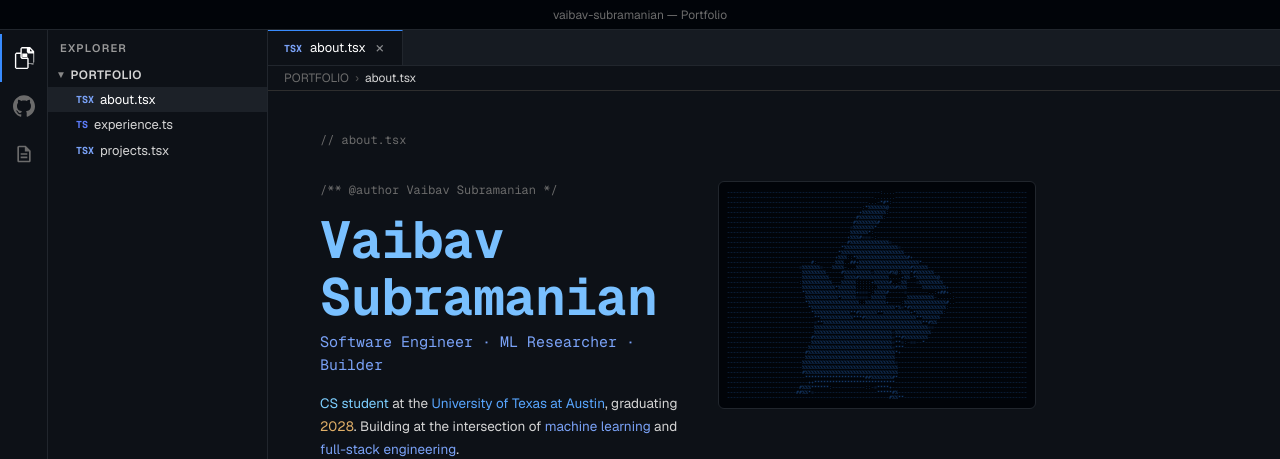
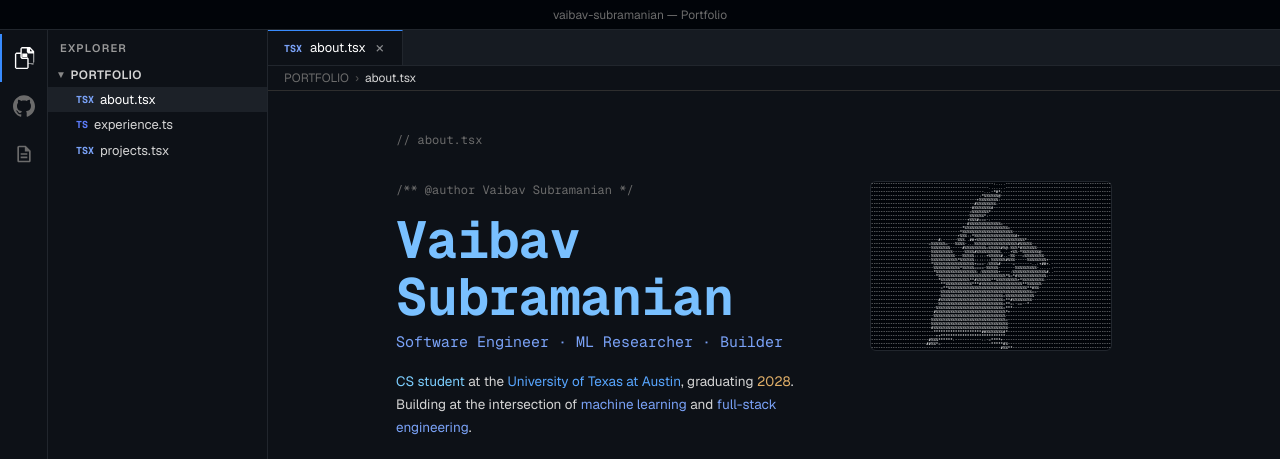
Before and after one commit to vvaibavs/portfolio-website, a Next.js app: page / in a window 1280 px wide. Shown: the top 459 px of the page. Built offline with nearby package versions, Linux system fonts and the light colour scheme.

Commit message:
frontend changes

```diff
--- a/app/page.tsx
+++ b/app/page.tsx
@@ -300,17 +300,17 @@
         <pre
           style={{
             fontFamily: "var(--font-geist-mono), monospace",
-            fontSize: "5px",
+            fontSize: "4px",
             lineHeight: 1,
-            color: "rgba(56, 139, 253, 0.45)",
+            color: "rgb(255, 255, 255)",
             margin: 0,
-            padding: "8px",
+            padding: "0px",
             border: "1px solid #21262d",
             borderRadius: "6px",
             backgroundColor: "#010409",
             flexShrink: 0,
-            userSelect: "none",
-            whiteSpace: "pre",
+            // userSelect: "none",
+            // whiteSpace: "pre",
             width: "fit-content",
           }}
         >
@@ -1049,7 +1049,9 @@
                 Select a file from the explorer
               </div>
             ) : (
-              editorContent[activeFile]
+              <div style={{ maxWidth: "860px", margin: "0 auto" }}>
+                {editorContent[activeFile]}
+              </div>
             )}
           </div>
         </div>
```
